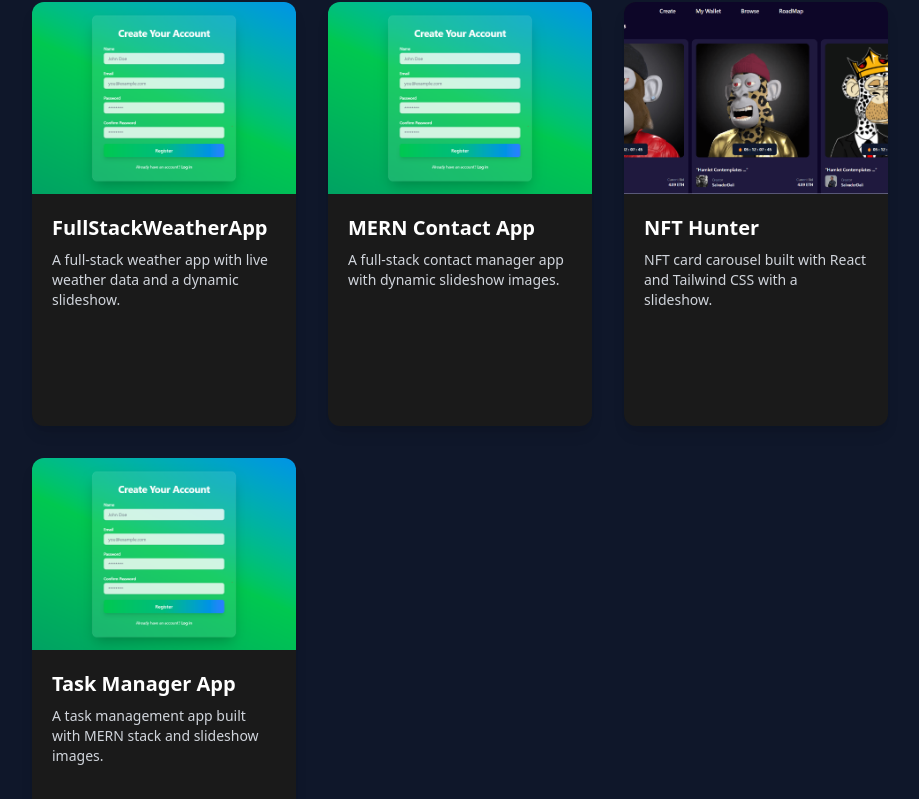
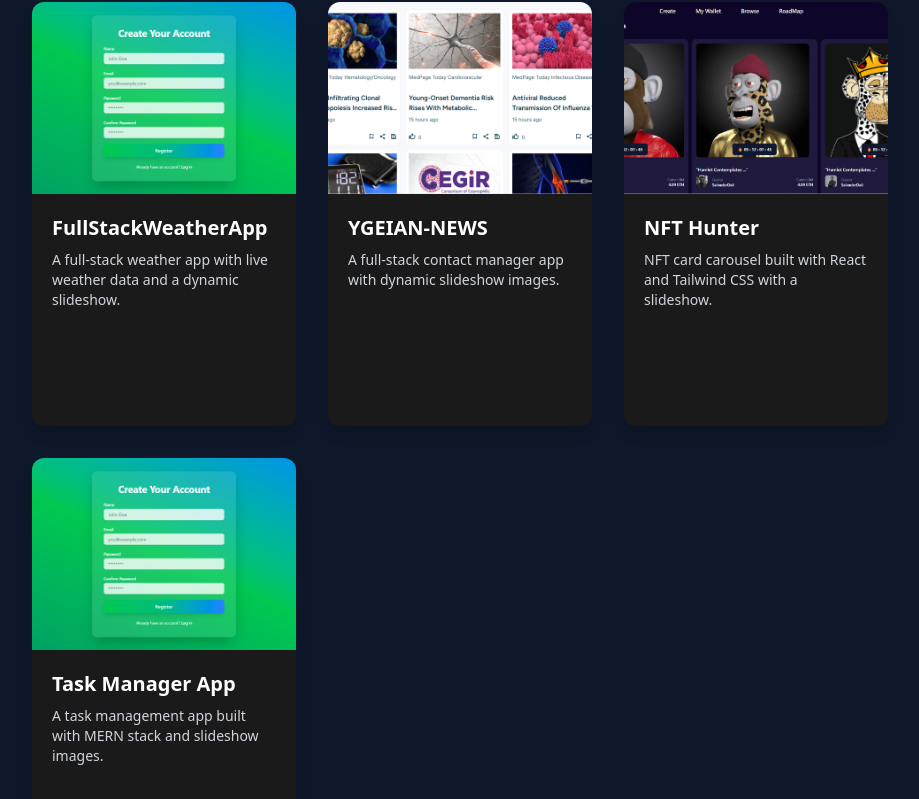
Before and after one commit to sabbehhassan/Portfolio, a React (Vite) app: page / in a window 1280 px wide. Shown: the part 3276-4075 px from the top of the page, without its empty margins (328-1247 px from the left). Built offline with nearby package versions, Linux system fonts and the light colour scheme.

Commit message:
added Ygeian news project to portfolio section

```diff
--- a/src/components/PortfolioSection/index.jsx
+++ b/src/components/PortfolioSection/index.jsx
@@ -3,15 +3,24 @@ import img1 from "../../assets/weatherApp/img1.png";
 import img2 from "../../assets/weatherApp/img2.png";
 import img3 from "../../assets/weatherApp/img3.png";
 import img4 from "../../assets/weatherApp/img4.png";
-import NFT1 from "../../assets/NFTHunter/nft1.png"
-import NFT2 from "../../assets/NFTHunter/nft2.png"
-import NFT3 from "../../assets/NFTHunter/nft3.png"
-import NFT4 from "../../assets/NFTHunter/nft4.png"
-import NFT5 from "../../assets/NFTHunter/nft5.png"
-
+import NFT1 from "../../assets/NFTHunter/nft1.png";
+import NFT2 from "../../assets/NFTHunter/nft2.png";
+import NFT3 from "../../assets/NFTHunter/nft3.png";
+import NFT4 from "../../assets/NFTHunter/nft4.png";
+import NFT5 from "../../assets/NFTHunter/nft5.png";
+import YN1 from "../../assets/ygeainImg/img.png";
+import YN2 from "../../assets/ygeainImg/img1.png";
+import YN3 from "../../assets/ygeainImg/img2.png";
+import YN4 from "../../assets/ygeainImg/img3.png";
+import YN5 from "../../assets/ygeainImg/img4.png";
+import YN6 from "../../assets/ygeainImg/img5.png";
+import YN7 from "../../assets/ygeainImg/img6.png";
+import YN8 from "../../assets/ygeainImg/img7.png";
+import YN9 from "../../assets/ygeainImg/img8.png";
 // Images arrays
 const weatherAppImages = [img4, img2, img3, img1];
 const NFTIMG = [ NFT1, NFT2, NFT3, NFT4, NFT5];
+const YNews = [ YN1, YN2, YN3, YN4, YN5, YN6, YN7, YN8, YN9]
 
 const projects = [
   {
@@ -22,9 +31,9 @@ const projects = [
     githubLink: "https://github.com/yourusername/weather-app",
   },
   {
-    title: "MERN Contact App",
+    title: "YGEIAN-NEWS",
     description: "A full-stack contact manager app with dynamic slideshow images.",
-    images: weatherAppImages,
+    images: YNews,
     demoLink: "https://your-live-link.com/contact-app",
     githubLink: "https://github.com/yourusername/mern-contact-app",
   },
```
